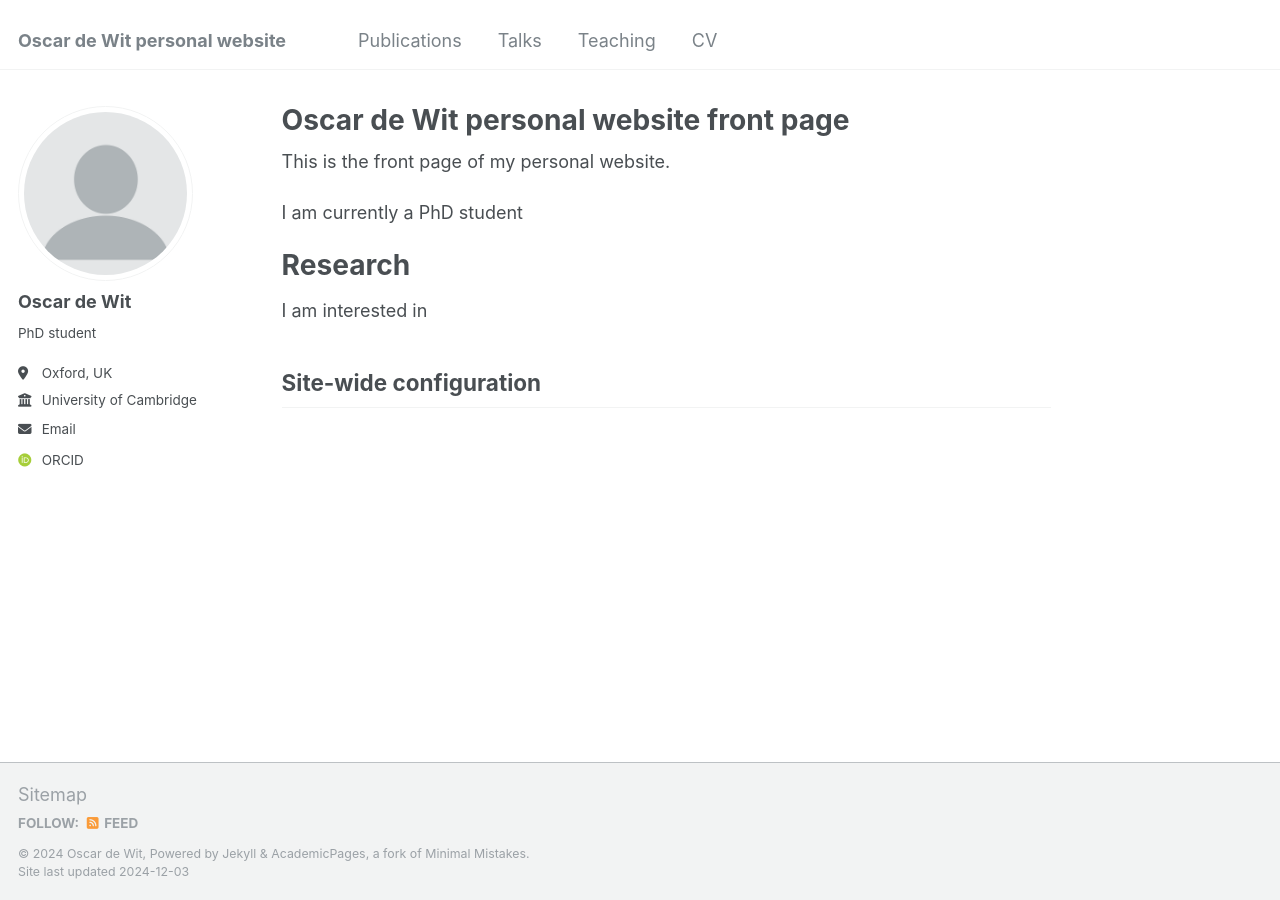
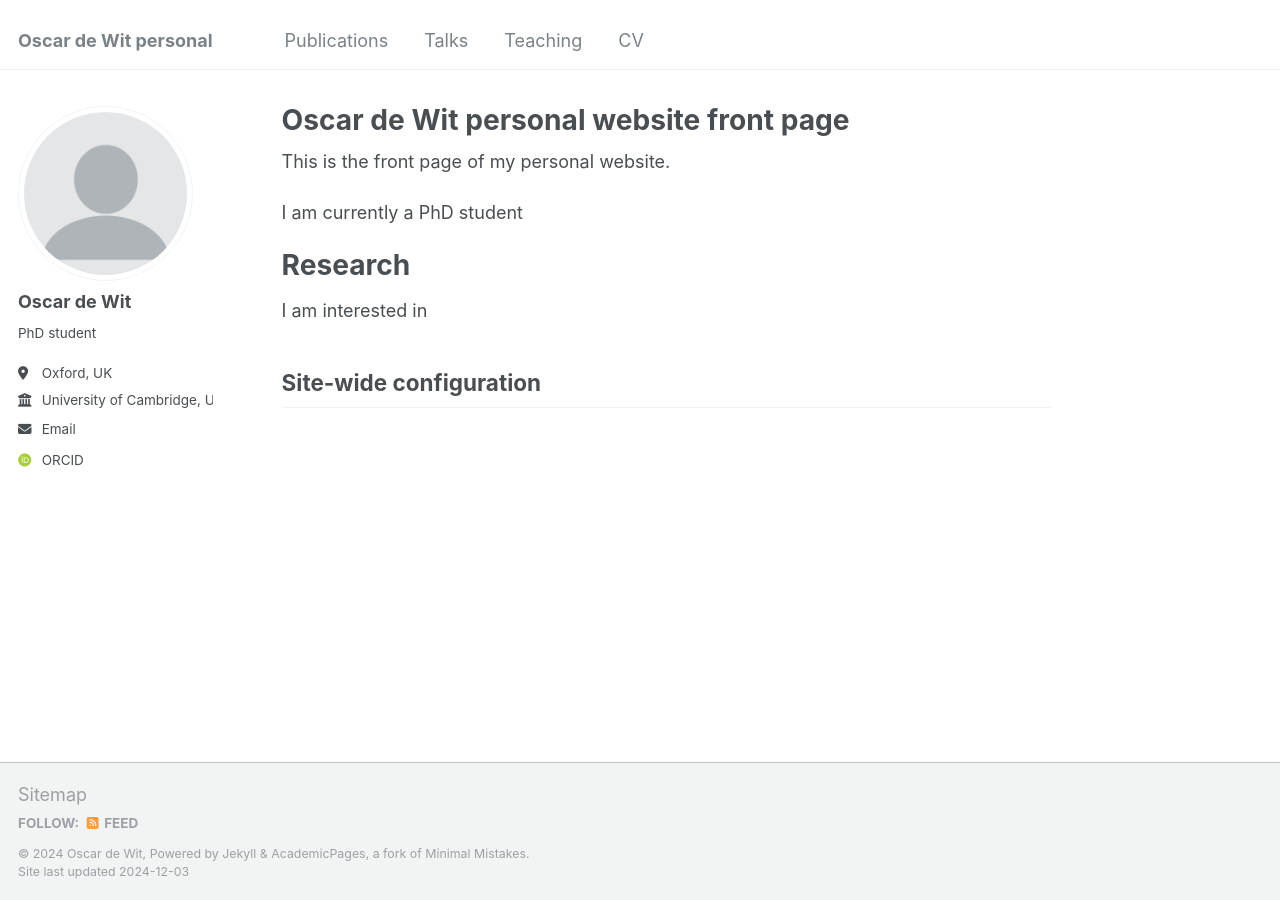
Before and after one commit to odewit8/odewit8.github.io, a Jekyll site: the page built from _pages/about.md, in a window 1280 px wide. Built offline with Jekyll 4.4.1, drawn with Linux system fonts in a browser that asks for light colours; some web fonts are replaced.

Commit message:
Update _config.yml

```diff
--- a/_config.yml
+++ b/_config.yml
@@ -8,7 +8,7 @@
 
 # Basic Site Settings
 locale                   : "en-US"
-title                    : "Oscar de Wit personal website"
+title                    : "Oscar de Wit personal"
 title_separator          : "-"
 name                     : &name "Oscar de Wit"
 description              : &description "personal description"
@@ -26,7 +26,7 @@ author:
   pronouns         : # example: "she/her"
   bio              : "PhD student"
   location         : "Oxford, UK"
-  employer         : "University of Cambridge"
+  employer         : "University of Cambridge, University of Oxford"
   uri              : # URL
   email            : "od275@cam.ac.uk"
 
```
